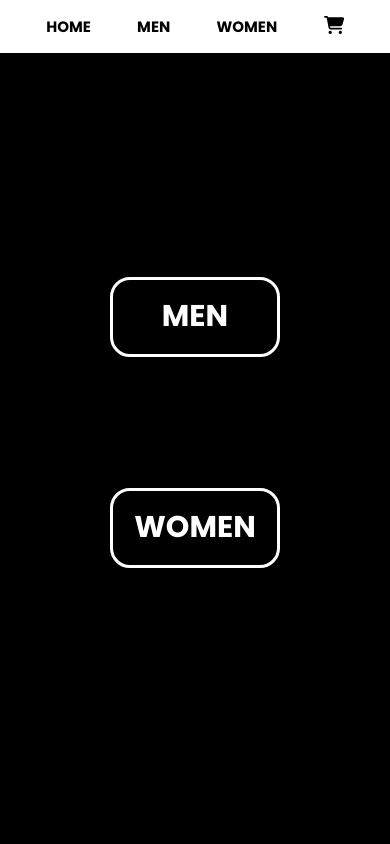
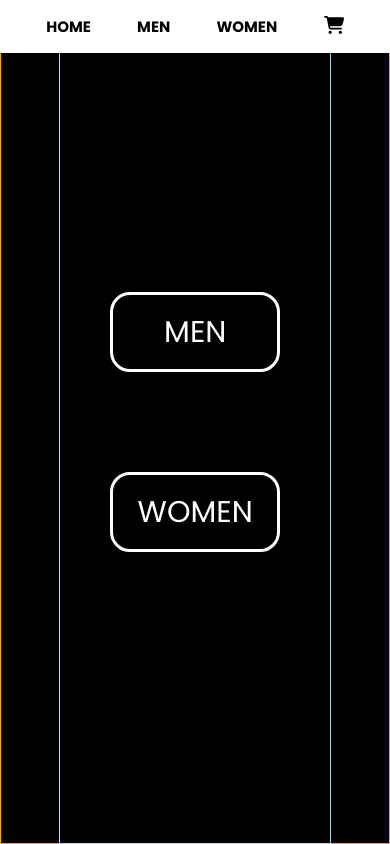
Before and after one commit to j7tsao/aoxor, a React (Create React App) app: page / in a window 390 px wide. Built offline with nearby package versions, Linux system fonts and the light colour scheme; a web font is replaced by a local one.

Commit message:
fixed extra space in homepage css for iphone SE

```diff
--- a/src/App.css
+++ b/src/App.css
@@ -1,6 +1,21 @@
 
 @import url('https://fonts.googleapis.com/css2?family=Lato:wght@900&family=Poppins:wght@100;200;300;400;500;600;700;800;900&family=Ubuntu:wght@700&family=Yesteryear&display=swap');
 @import url('https://fonts.googleapis.com/css?family=Oswald:400,700');
+
+html, body {
+  margin: 0;
+  padding: 0;
+  box-sizing: border-box;
+}
+/* * {
+  box-sizing: border-box;
+  margin: 0;
+  padding: 0;
+} */
+*,
+*:before, *:after {
+	box-sizing: inherit;
+}
 
 /* ProductDetail */
 .app {
@@ -209,6 +224,11 @@
 }
 
 /* Homepage */
+.screen {
+  border: 1px solid lightcoral;
+  width: 100%;
+  height: 100vh;
+}
 .homepage {
   width: 100%;
   height: 100vh;
@@ -217,14 +237,16 @@
   display: flex;
   justify-content: center;
   align-items: center;
+  border: 1px solid orange;
 }
 .homepage .container {
   width: 50%;
-  height: 50vh;
+  height: 100vh;
   display: flex;
-  flex-direction: row;
+  border: 1px solid lightblue;
+  /* flex-direction: row; */
   /* border:2px solid white; */
-  justify-content: space-around;
+  justify-content: center;
   flex-wrap: wrap;
   align-items: center;
 }
@@ -241,8 +263,8 @@
   align-items: center;
   cursor: pointer;
 }
-.homepage .container .men h3,
-.homepage .container .women h3 {
+.homepage .container .men p,
+.homepage .container .women p {
   font-family: 'Poppins';
   font-size: 40px;
   color: white;
@@ -343,9 +365,7 @@
 /*=====================================================================*/
 /* RESPONSIVE */
 @media only screen and (max-width: 500px) {
-  /* .box .row h2 {
-    font-size: 20px;
-  } */
+
   .details .images {
     width: 300px;
   }
@@ -356,6 +376,9 @@
   }
   .thumb img {
     width: 45px;
+  }
+  .box .row h2 {
+    font-size: 20px;
   }
   .box .colors .color-unclicked,
   .box .colors .color-clicked  {
@@ -400,7 +423,7 @@
   }
 
   /* Homepage */
-  .wholepage .homepage {
+  .homepage {
     max-width: 100%;
     height: 100vh;
     margin: 0;
@@ -411,10 +434,9 @@
   }
   .homepage .container {
     width: 70%;
-    height: 50vh;
+    height: 100vh;
     display: flex;
     flex-direction: column;
-    /* border:2px solid white; */
     flex-wrap: wrap;
     align-items: center;
   }
@@ -431,8 +453,8 @@
     align-items: center;
     cursor: pointer;
   }
-  .homepage .container .men h3,
-  .homepage .container .women h3 {
+  .homepage .container .men p,
+  .homepage .container .women p {
     font-family: 'Poppins';
     font-size: 30px;
     color: white;
--- a/src/components/Home.jsx
+++ b/src/components/Home.jsx
@@ -4,19 +4,19 @@ import { Link } from "react-router-dom";
 
 function Home() {
   return (
-    <div className="wholepage">
+    <>
       <StickyBar />
       <div className="homepage">
         <div className="container">
             <div className="men">
-                <Link to="/men" style={{ textDecoration: 'none' }}><h3>MEN</h3></Link>
+                <Link to="/men" style={{ textDecoration: 'none' }}><p>MEN</p></Link>
             </div>
             <div className="women">
-                <Link to="/women" style={{ textDecoration: 'none' }}><h3>WOMEN</h3></Link>
+                <Link to="/women" style={{ textDecoration: 'none' }}><p>WOMEN</p></Link>
             </div>
         </div>
       </div>
-    </div>
+    </>
   );
 }
 
```
